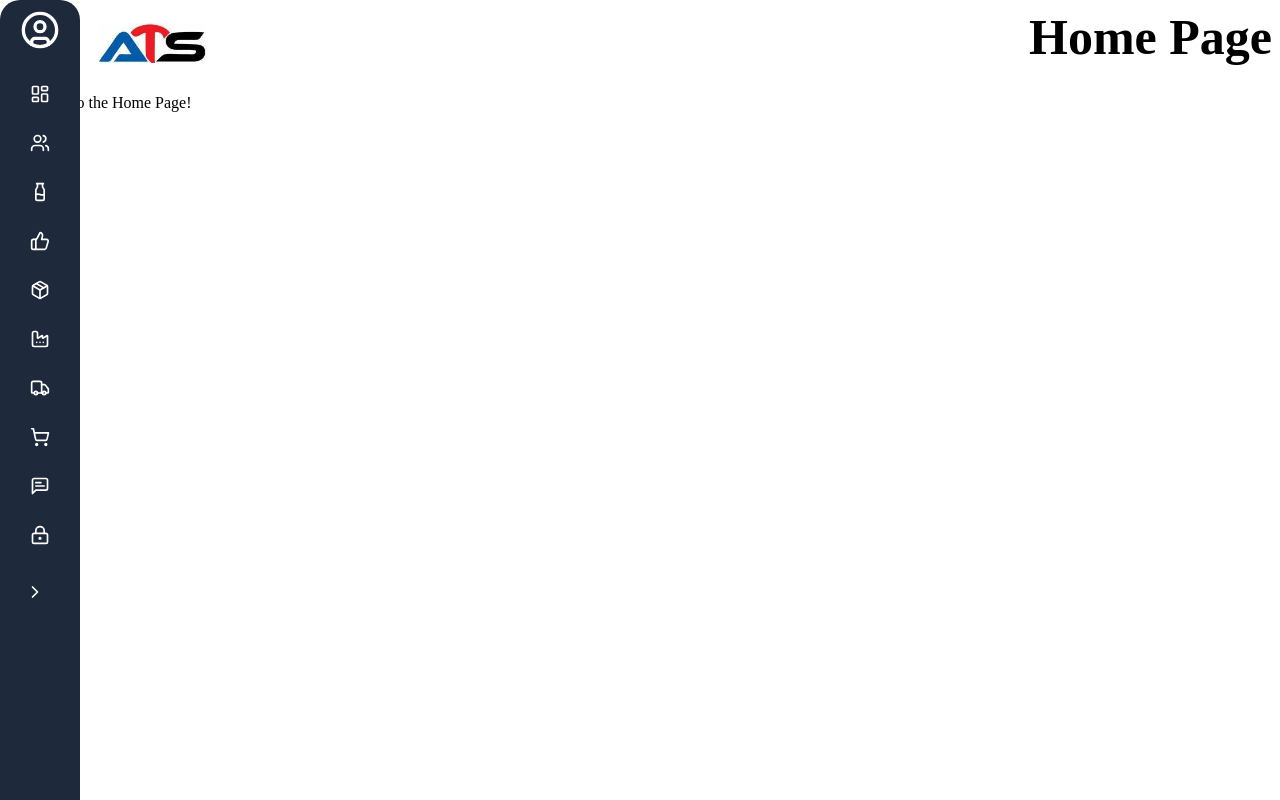
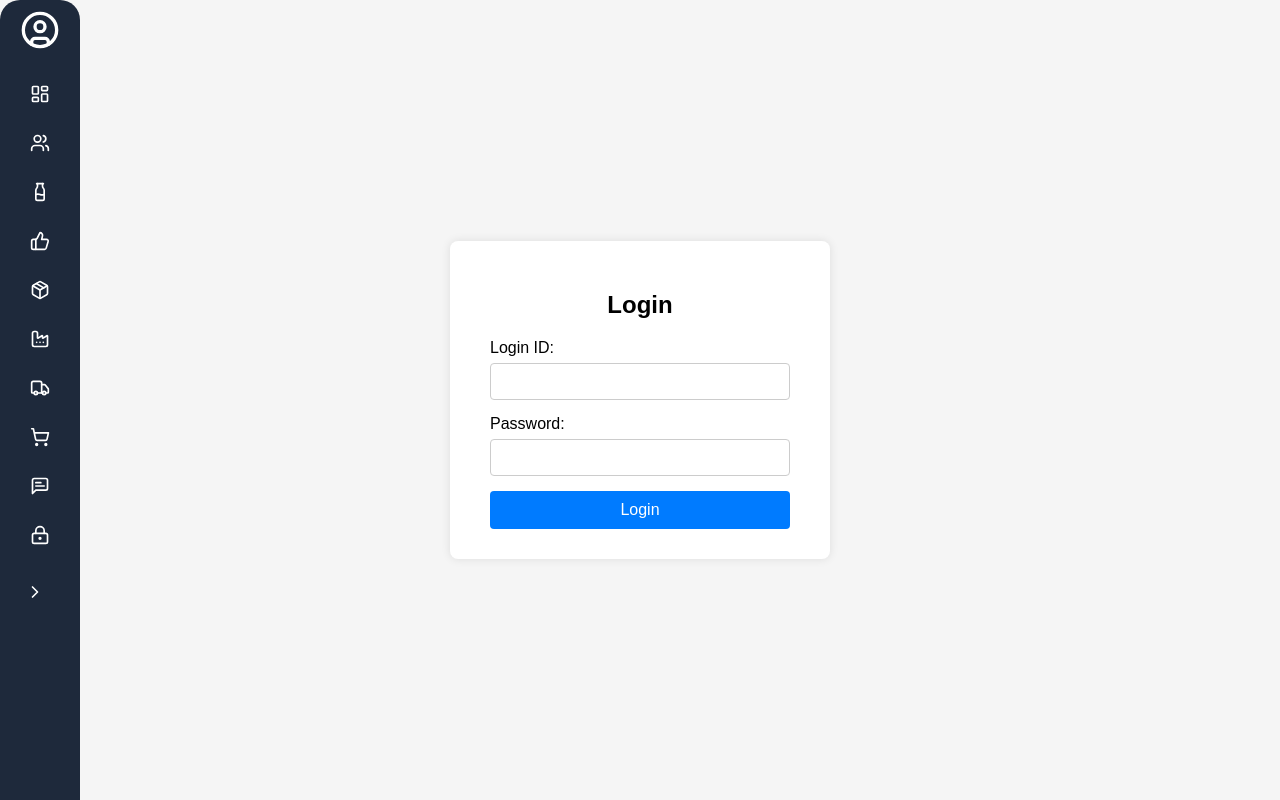
Before and after one commit to Astrolitetech/Front-End, a React (Create React App) app in the folder React/dairy-crm/: page / in a window 1280 px wide. Built offline with nearby package versions, Linux system fonts and the light colour scheme.

Commit message:
Push the changes

```diff
--- a/React/dairy-crm/src/App.js
+++ b/React/dairy-crm/src/App.js
@@ -3,6 +3,8 @@ import { BrowserRouter as Router, Routes, Route } from 'react-router-dom';
 import Sidebar from './component/Sidebar';
 import Dashboard from './pages/Dashboard';
 import Milk from './pages/Milk';
+import LoginPage from './pages/Login';
+import Customers from './pages/Customers';
 
 function App() {
   return (
@@ -11,8 +13,9 @@ function App() {
         <Sidebar />
         <div className="flex-1 p-4">
           <Routes>
-            <Route path="/" element={<Dashboard />} />
+            <Route path="/" element={<LoginPage />} />
             <Route path="/dashboard" element={<Dashboard />} />
+            <Route path="/customers" element={<Customers />} />
             <Route path="/milk" element={<Milk />} />
           </Routes>
         </div>
--- /dev/null
+++ b/React/dairy-crm/src/pages/Customers.jsx
@@ -0,0 +1,15 @@
+import React from "react";
+import Header from "../component/Header";
+
+const Customers = () => {
+    return (
+        <>
+            <Header title="Customers" />
+            <main>
+                <p>Welcome to Customers Page</p>
+            </main>
+        </>
+    )
+}
+
+export default Customers;
--- a/React/dairy-crm/src/pages/Login.jsx
+++ b/React/dairy-crm/src/pages/Login.jsx
@@ -1,14 +1,21 @@
 import React, { useState } from 'react';
+import { useNavigate } from 'react-router-dom';
 import '../styles/login.css';
 
 function LoginPage() {
     const [loginId, setLoginId] = useState('');
     const [password, setPassword] = useState('');
+    const navigate = useNavigate();
 
     const handleLogin = (e) => {
         e.preventDefault();
-        // Add authentication logic here
-        alert(`Login ID: ${loginId}\nPassword: ${password}`);
+
+        // Placeholder login logic
+        if (loginId === "Hai" && password === "hello") {
+            navigate('/dashboard'); // Redirect to dashboard
+        } else {
+            alert('Enter Login ID and Password');
+        }
     };
 
     return (
--- a/React/dairy-crm/src/pages/Milk.jsx
+++ b/React/dairy-crm/src/pages/Milk.jsx
@@ -5,7 +5,7 @@ import Header from '../component/Header';
 const Milk = () => {
   return (
     <>
-      <Header title="About Us" />
+      <Header title="Milk Collection" />
       <main>
         <p>This is the Milk page.</p>
       </main>
--- a/React/dairy-crm/src/styles/Sidebar.css
+++ b/React/dairy-crm/src/styles/Sidebar.css
@@ -8,7 +8,7 @@
     display: flex;
     flex-direction: column;
     align-items: center;
-    z-index: 1000;
+    z-index: 900;
     height: 100vh;
     color: white;
     transition: width 0.3s ease;
```
